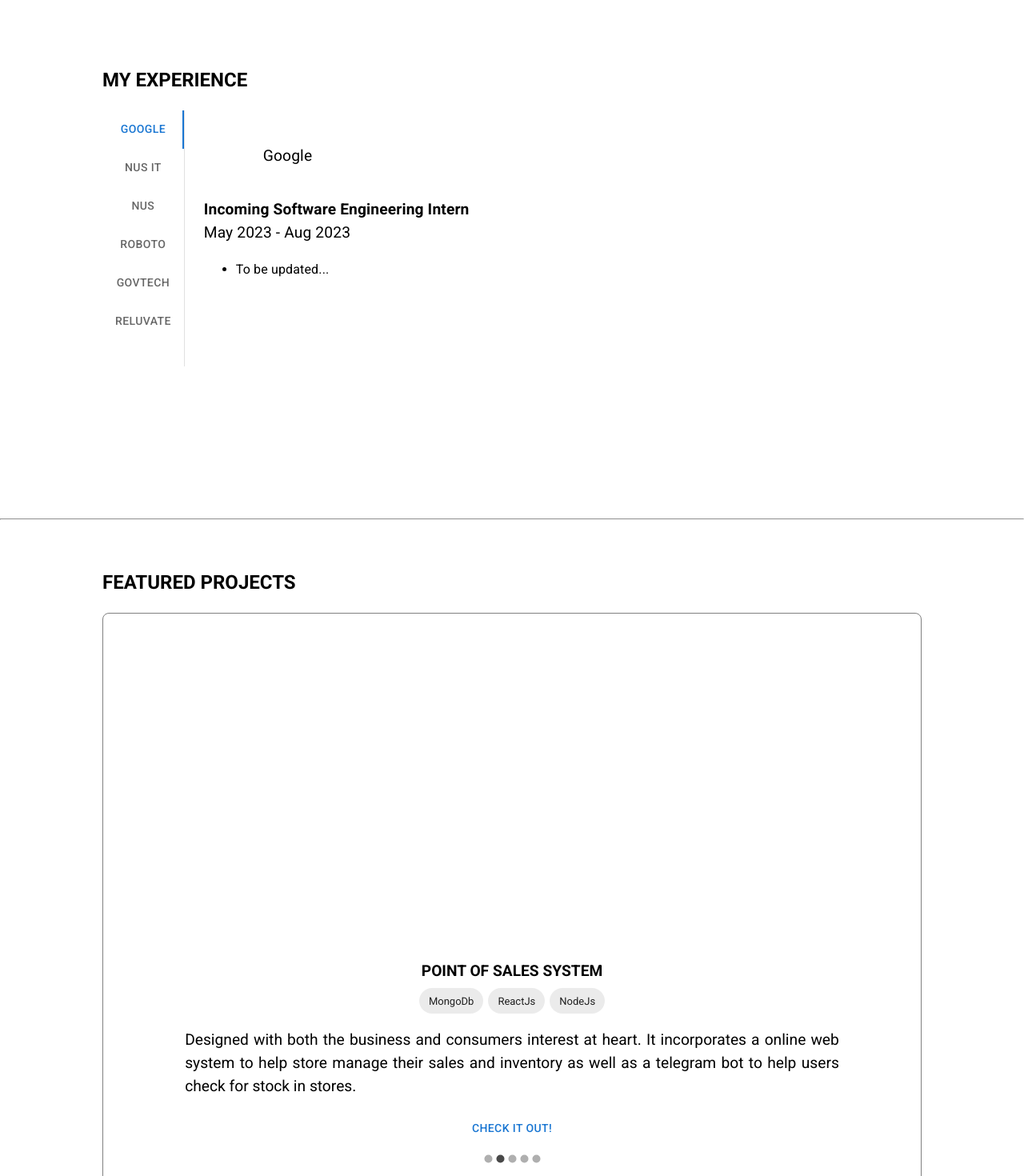
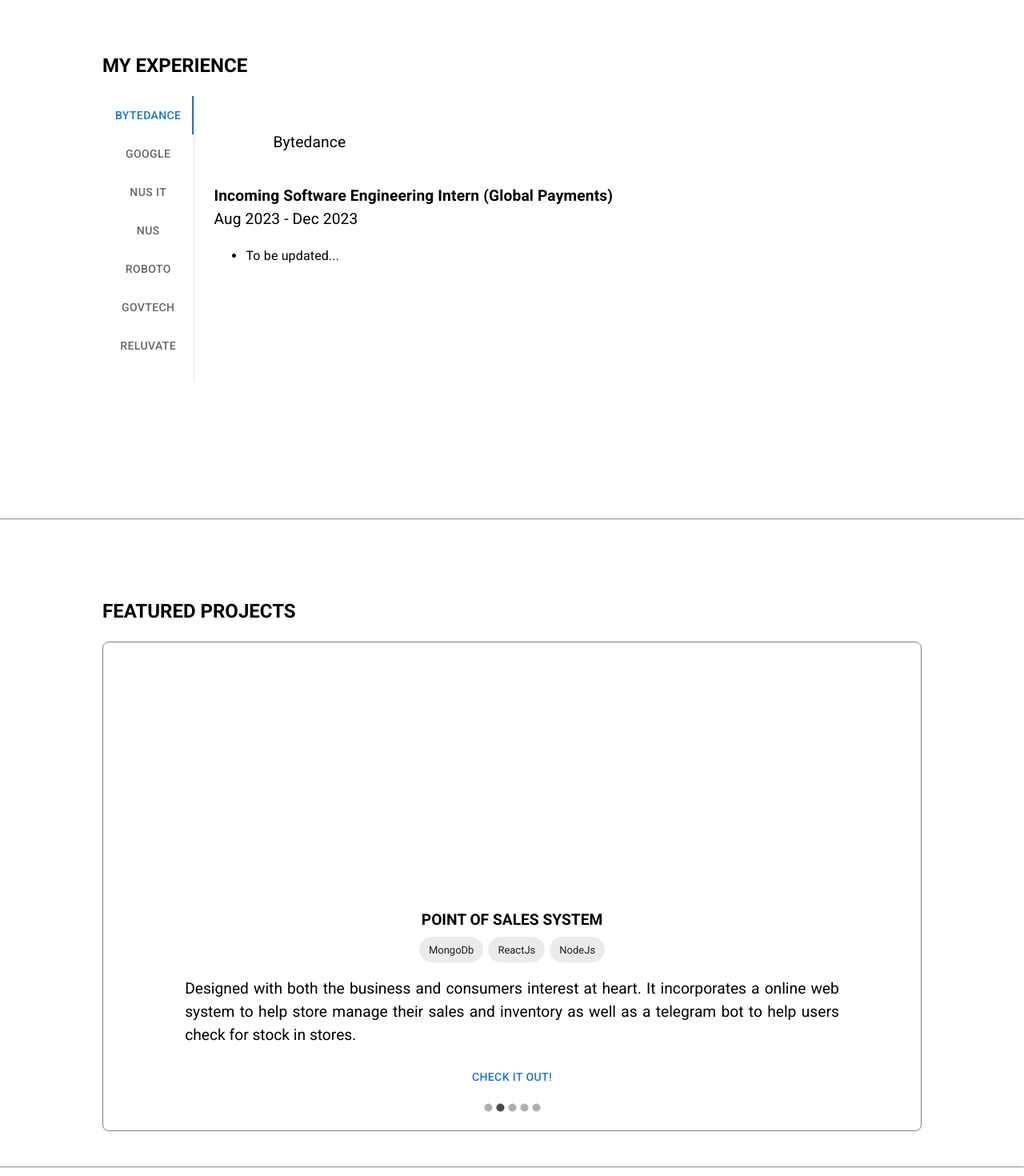
Before and after one commit to marcuspeh/marcuspeh.github.io, a Next.js app: page / in a window 1280 px wide. Shown: the part 1780-3250 px from the top of the page at 80% size. Built offline with nearby package versions, Linux system fonts and the light colour scheme.

Commit message:
Update website styling and add new experience

```diff
--- a/components/experience/tabs.tsx
+++ b/components/experience/tabs.tsx
@@ -69,7 +69,7 @@ function VerticalTabs() {
           <br/>
           {props.date}
         </p>
-        <ul>
+        <ul style={{ minHeight: "8rem" }}>
           { props.description.map((x: string, index: number) => <li key={index}>{x}</li>) }
           { props.listHeader ?
               <li>
--- a/components/project/projectSlide.tsx
+++ b/components/project/projectSlide.tsx
@@ -16,13 +16,13 @@ function ProjectSlide(props: any) {
       sx={{ minHeight: "40vh" }}
     >
       <Hidden mdDown>
-        <Image src={props.data.image} alt={"Project picture"} width={400} height={400} style={{ marginBottom: "15px" }}/>
+        <Image src={props.data.image} alt={"Project picture"} width={300} height={300} style={{ marginBottom: "15px" }}/>
       </Hidden>
       <div style={{ marginBottom: "10px", fontSize: "1.2rem"}}><b>{props.data.title}</b></div>
       <div style={{ display: "flex", flexDirection: "row"}}>
         {props.data.techStacks.map((item: string, index: number) => <Chip label={item} key={index} sx={{ marginRight: "3px", marginLeft: "3px" }} />)}
       </div>
-      <p style={{ width: "80%", textAlign: "justify" }}>
+      <p style={{ width: "80%", textAlign: "justify", minHeight: "4rem" }}>
         {props.data.description}
       </p>
 
--- a/data/experienceData.ts
+++ b/data/experienceData.ts
@@ -4,9 +4,21 @@ import NusIcon from "../assets/company/nus.png"
 import ReluvateIcon from "../assets/company/reluvate.jpg"
 import RobotoIcon from "../assets/company/roboto.png"
 import GoogleIcon from "../assets/company/google.png"
+import BytedanceIcon from "../assets/company/bytedance.png"
+
+const bytedanceIntern: ExperienceDataModel = {
+  "title": "Incoming Software Engineering Intern (Global Payments)",
+  "logo": BytedanceIcon,
+  "header": "Bytedance",
+  "company": "Bytedance",
+  "date": "Aug 2023 - Dec 2023",
+  "description": [
+    "To be updated..."
+  ]
+}
 
 const googleIntern: ExperienceDataModel = {
-  "title": "Incoming Software Engineering Intern",
+  "title": "Incoming Software Engineering Intern (Google Pay)",
   "logo": GoogleIcon,
   "header": "Google",
   "company": "Google",
@@ -89,6 +101,7 @@ const robotoFreelance: ExperienceDataModel = {
 
 
 const ExperienceData: ExperienceDataModel[] = [
+  bytedanceIntern,
   googleIntern,
   uventsDeveloper,
   nusTa,
--- a/data/skillsData.ts
+++ b/data/skillsData.ts
@@ -2,7 +2,7 @@ import SkillsDataModel from "../models/skillsDataModel"
 
 const ProgrammingLanguage: SkillsDataModel = {
   "header": "Programming Language",
-  "skills": "Python, Java, C, C++, Dart, JavaScript, TypeScript, SQL"
+  "skills": "Python, C++, JavaScript, TypeScript, SQL, C, Java, Dart"
 }
 
 const LibraryLanguage: SkillsDataModel = {
--- a/pages/index.tsx
+++ b/pages/index.tsx
@@ -9,7 +9,7 @@ import Contact from "../components/contact"
 
 export default function Home() {
   return (
-    <>
+    <div style={{ marginBottom: "10vh" }}>
       <NavBar />
       <Intro />
       <hr />
@@ -20,6 +20,6 @@ export default function Home() {
       <Project />
       <hr />
       <Contact />
-    </>
+    </div>
   )
 }
--- a/pages/moreInfo.tsx
+++ b/pages/moreInfo.tsx
@@ -12,7 +12,7 @@ export default function Home() {
         direction="column"
         justifyContent="center"
         alignItems="left"
-        sx={{ minHeight: '95vh', marginTop: '5vh', padding: "0% 10%"  }}
+        sx={{ minHeight: '95vh', margin: '10vh 0', padding: "0% 10%"  }}
         id="experience"
       >
         <Grid item>
```
Also changed, not shown: assets/company/bytedance.png (added), 1 other file (tests, documents, lock files or other folders).
